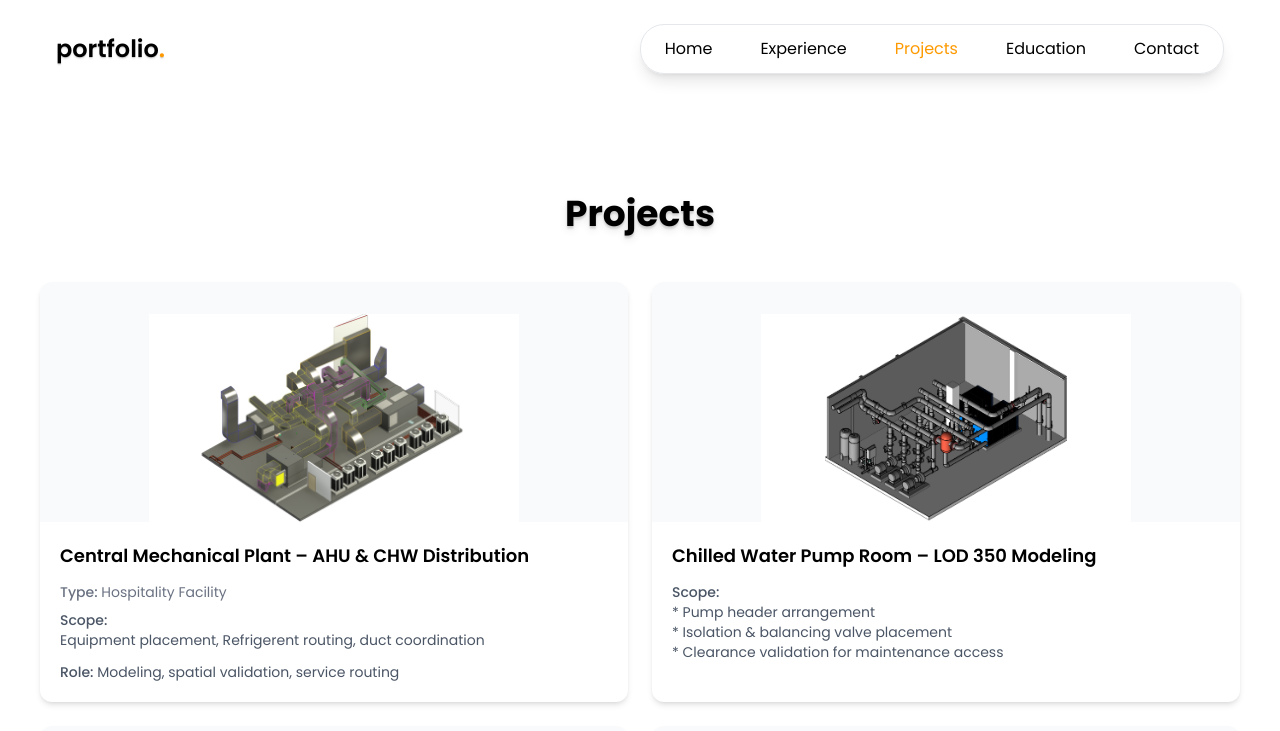
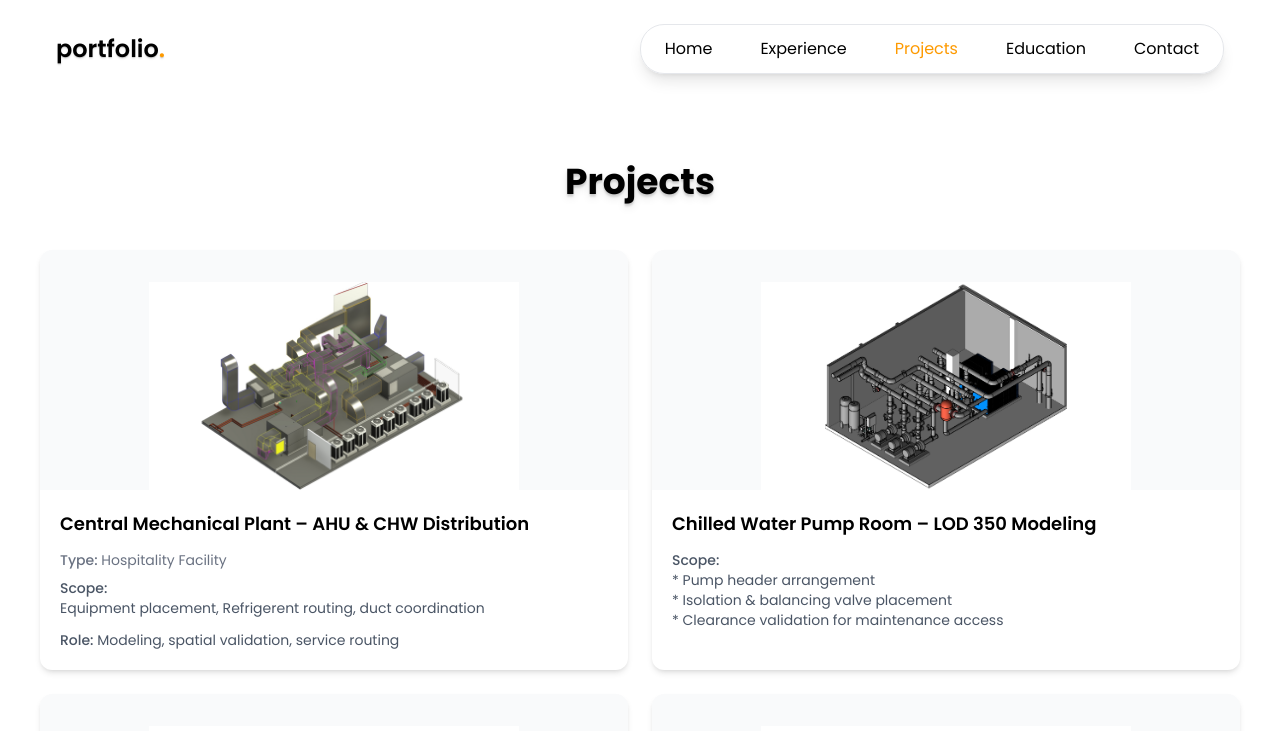
Before and after one commit to harikrishnaa5/Portfolio-Syam, a React (Vite) app: page /projects in a window 1280 px wide. Shown: the top 731 px of the page. Built offline with nearby package versions, Linux system fonts and the light colour scheme.

Commit message:
project heading padding removed

```diff
--- a/src/components/projects/Projects.jsx
+++ b/src/components/projects/Projects.jsx
@@ -3,7 +3,7 @@ import { projectsList } from "../../constants";
 
 const Projects = () => {
   return (
-    <div className="py-8 px-10">
+    <div className="px-10">
       <h1 className="text-3xl sm:text-4xl font-bold text-center mb-12 text-shadow-lg">
         Projects
       </h1>
```
